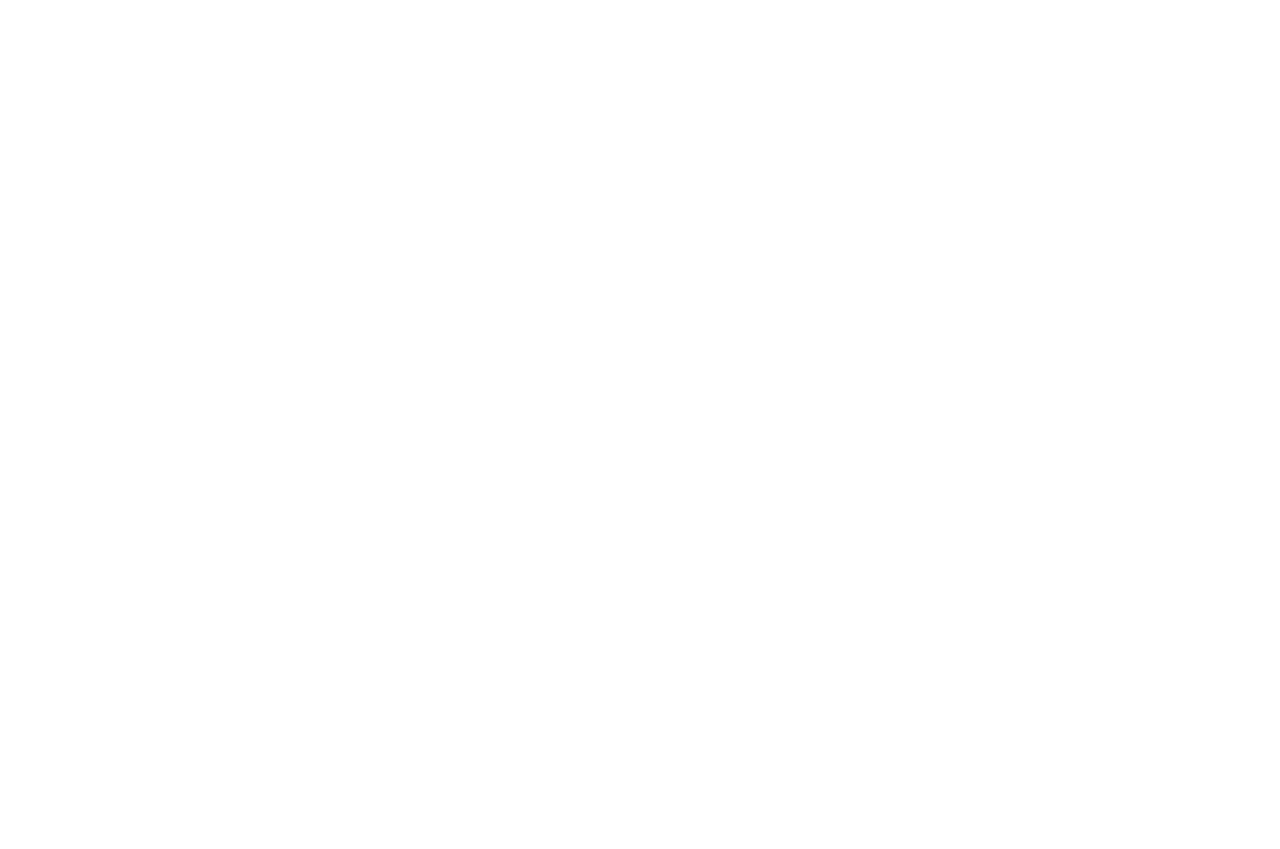
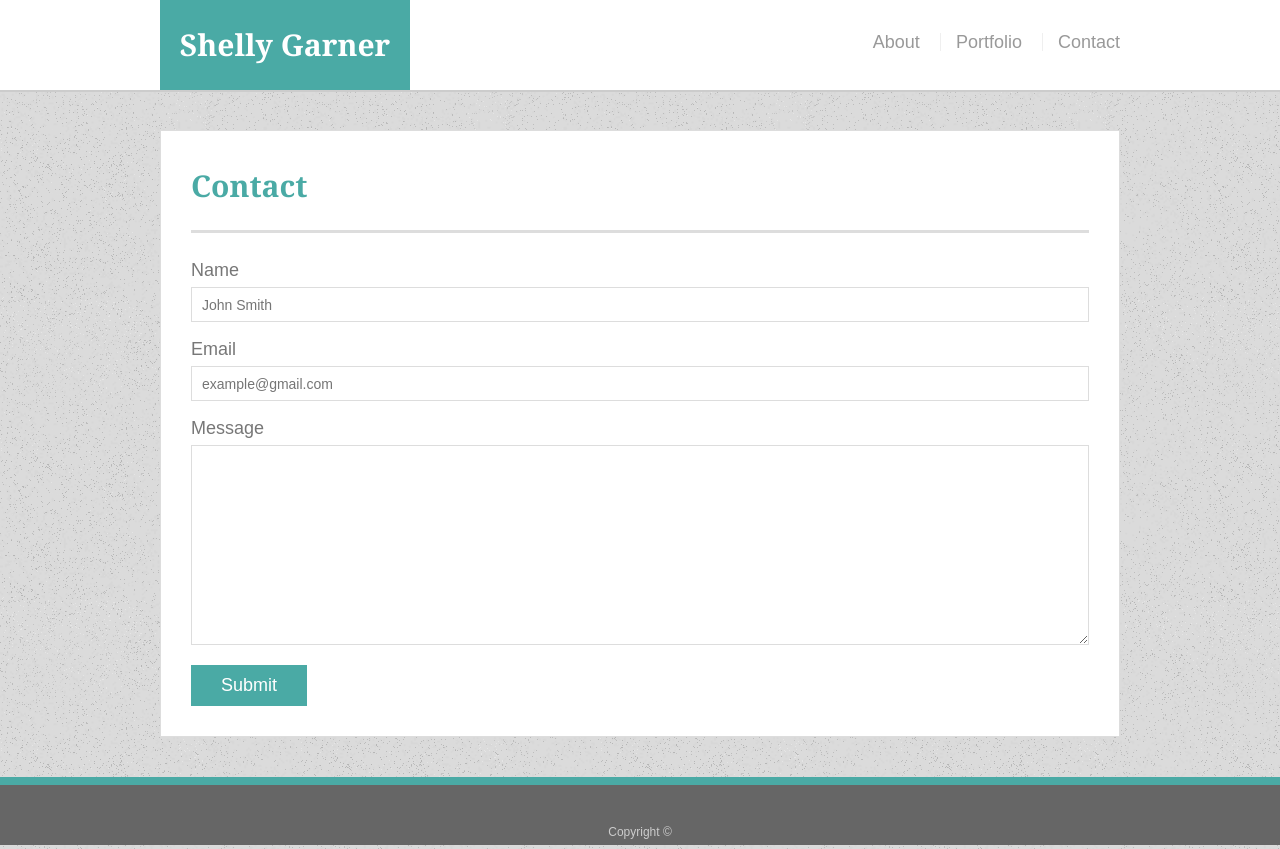
Before and after one commit to shellyrgarner/Basic-Portfolio, a plain HTML site: page contact.html in a window 1280 px wide. Before the commit the page ends 800 px from the top, so only its background shows below. Drawn offline with Linux system fonts and the light colour scheme.

Commit message:
portfolio solved

```diff
--- a/assets/css/style.css
+++ b/assets/css/style.css
@@ -2,71 +2,204 @@
   body {
     font-family: Arial, Helvetica, sans-serif;
     color: #777777;
-    background: #ffffff;
-    width: 960px;
     background-image: url("../images/old_moon.png");
+    line-height: 34px;
+    font-size: 18px;
   }
 
-.navbar-header {
-    background-color:#ffffff;
-    border-color: #cccccc;
-    font-family: Georgia, 'Times New Roman', Times, serif;
-    margin: 0;
-    padding-left: 50px;
-    padding-bottom: 70px;
-    height: 20px;
+  * {
+      box-sizing: border-box;
+  }
+
+  .container {
+      width: 100%;
+      max-width: 960px;
+      margin: 0 auto;
+      clear: both;
+  }
+
+  h1,h2,h3,p {
+  margin-bottom: 20px;
 }
 
-header {
-    background-color: #4aaaa5;
-    color: #ffffff;
-    float: left;
-    padding: 20px;
-    margin: 0;
-    top: 0;
-    left: 0;
-    border-color: #cccccc;
-
+p:last-child {
+    margin-bottom: 0;
 }
 
-nav {
-    padding: 20px;
+h1, h2, h3 {
+    font-family: Georgia, Times, "Times New Roman", serif;
+    font-weight: 700;
+    color: #4aaaa5;
 }
 
-a {
-    color: #777777;
+
+h1 {
+    padding-bottom: 20px;
+    font-size: 30px;
+    line-height: 49px;
+    border-bottom: 3px solid #ddd;
+  }
+
+  h2, h3 {
+    font-size: 22px;
+  }
+
+
+  #masthead {
+    position: fixed;
+    z-index: 99;
+    width: 100%;
+    margin: 0 0 30px;
+    overflow: auto;
+    color: #fff;
+    background: #fff;
+    border-bottom: 2px solid #ccc;
+  }
+
+  #logo {
+    float: left;
+    width: 250px;
+    height: 90px;
+    font-family: Georgia, Times, "Times New Roman", serif;
+    font-size: 30px;
+    font-weight: 700;
+    line-height: 90px;
+    color: #fff;
+    text-align: center;
+    text-decoration: none;
+    background: #4aaaa5;
+  }
+
+
+nav {
     float: right;
-    padding: 10px;
-    margin: 0;
-    top: 0;
-    left: 0;
+    margin-top: 25px;
 }
 
-#about {
-    clear: both;
+nav a {
+    display: inline-block;
+    padding-left: 15px;
+    margin-left: 15px;
+    line-height: 18px;
+    color: #999;
+    text-decoration: none;
+    border-left: 1px solid #efefef;
 }
 
-.wrapper {
-    border-color: #dddddd;
-    margin: 0 auto 0 auto;
-    padding: 20px;
-    background-color: #ffffff;
-    margin:50px;
-    font-family: Georgia, 'Times New Roman', Times, serif;
-
+nav a:first-child {
+    border-left: 0 none;
 }
 
-h2 {
-    color: #4aaaa5;
-    margin: 0 auto 0 auto;
-    font-family: Georgia, 'Times New Roman', Times, serif;
-    padding-bottom: 10px;
+footer {
+    padding: 30px 0;
+    clear: both;
+    font-size: 12px;
+    color: #fff;
+    color: #ccc;
+    text-align: center;
+    background: #666;
+    border-top: 8px solid #4aaaa5;
+    height: 50px;
 }
 
-img {
-    padding-right: 20px;
-    margin: 0 auto 0 auto;
+h3, h2 {
+    padding-bottom: 20px;
+    margin-bottom: 15px;
+    line-height: 22px;
+    border-bottom: 2px solid #eee;
+  }
+
+
+#main-container {
+    padding-top: 130px;
+    min-height: calc(100vh - 70px);
 }
-p{
-    color: #777777;
-}
+
+.main-section {
+    float: left;
+    width: 100%;
+    max-width: 960px;
+    padding: 30px;
+    margin: 0 0 40px;
+    background: #fff;
+    border: 1px solid #ddd;
+  }
+
+
+  .work {
+    position: relative;
+    float: left;
+    width: 274px;
+    margin: 20px 0 25px;
+    overflow: auto;
+  }
+
+  .work:nth-child(even) {
+    margin-right: 40px;
+  }
+
+  .work img {
+    width: 100%;
+    border: 0 none;
+    opacity: 0.8;
+  }
+
+  .work h3 {
+    position: absolute;
+    bottom: 20px;
+    width: 100%;
+    padding: 15px;
+    margin-bottom: 0;
+    font-weight: 300;
+    line-height: 30px;
+    color: #fff;
+    text-align: center;
+    background: #4aaaa5;
+    border-bottom: 0;
+  }
+
+  .auth-image {
+    float: left;
+    width: 200px;
+    height: auto;
+    margin-top: 10px;
+    margin-right: 25px;
+  }
+
+  #contact-form ul {
+    margin-bottom: 20px;
+  }
+
+  #contact-form li {
+    margin-bottom: 10px;
+  }
+
+  label,
+  input[type=text],
+  input[type=email],
+  textarea {
+    display: block;
+    width: 100%;
+  }
+
+  input[type=text],
+  input[type=email],
+  textarea {
+    height: 35px;
+    padding: 0 10px;
+    font-size: 14px;
+    border: 1px solid #ddd;
+  }
+
+  textarea {
+    height: 200px;
+  }
+
+  input[type=submit] {
+    padding: 10px 30px;
+    font-size: 18px;
+    color: #fff;
+    cursor: pointer;
+    background: #4aaaa5;
+    border: 0 none;
+  }
--- a/contact.html
+++ b/contact.html
@@ -0,0 +1,57 @@
+<!doctype html>
+<html lang="en-us">
+
+<head>
+  <meta charset="UTF-8">
+  <title>Contact | Your Name</title>
+  <link rel="stylesheet" type="text/css" href="assets/css/reset.css">
+  <link rel="stylesheet" type="text/css" href="assets/css/style.css">
+</head>
+
+<body>
+
+  <header id="masthead">
+    <div class="container">
+      <a href="index.html" id="logo">Shelly Garner</a>
+      <nav>
+        <a href="index.html">About</a>
+        <a href="portfolio.html">Portfolio</a>
+        <a href="contact.html">Contact</a>
+      </nav>
+    </div>
+  </header>
+
+  <div id="main-container" class="container">
+    <section class="main-section">
+      <h1>Contact</h1>
+
+      <form id="contact-form">
+        <ul>
+          <li>
+            <label for="name">Name</label>
+            <input type="text" id="name" name="name" placeholder="John Smith" required="required">
+          </li>
+          <li>
+            <label for="email">Email</label>
+            <input type="email" id="email" name="email" placeholder="example@gmail.com" required="required">
+          </li>
+          <li>
+            <label for="message">Message</label>
+            <textarea id="message" name="message" required="required"></textarea>
+          </li>
+        </ul>
+        <input type="submit">
+      </form>
+
+    </section>
+
+  </div>
+
+  <footer>
+    <div class="container">
+      Copyright &copy;
+    </div>
+  </footer>
+</body>
+
+</html>
```
Also changed, not shown: index.html (+22 -24 lines), portfolio.html (+65 -0 lines), assets/images/technics-q-c-640-480-1.jpg (added), assets/images/technics-q-c-640-480-2.jpg (added), assets/images/technics-q-c-640-480-5.jpg (added), assets/images/technics-q-c-640-480-7.jpg (added).
